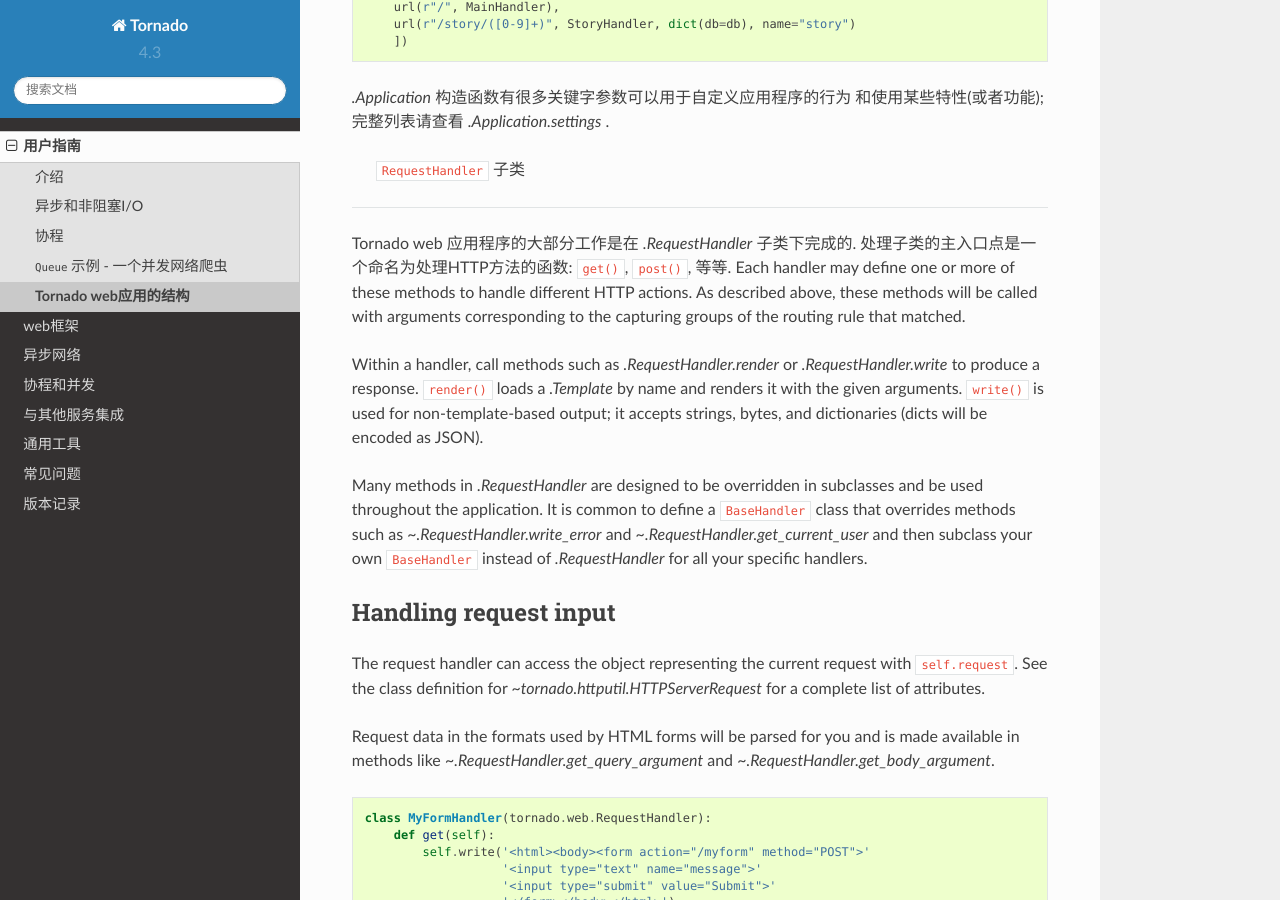
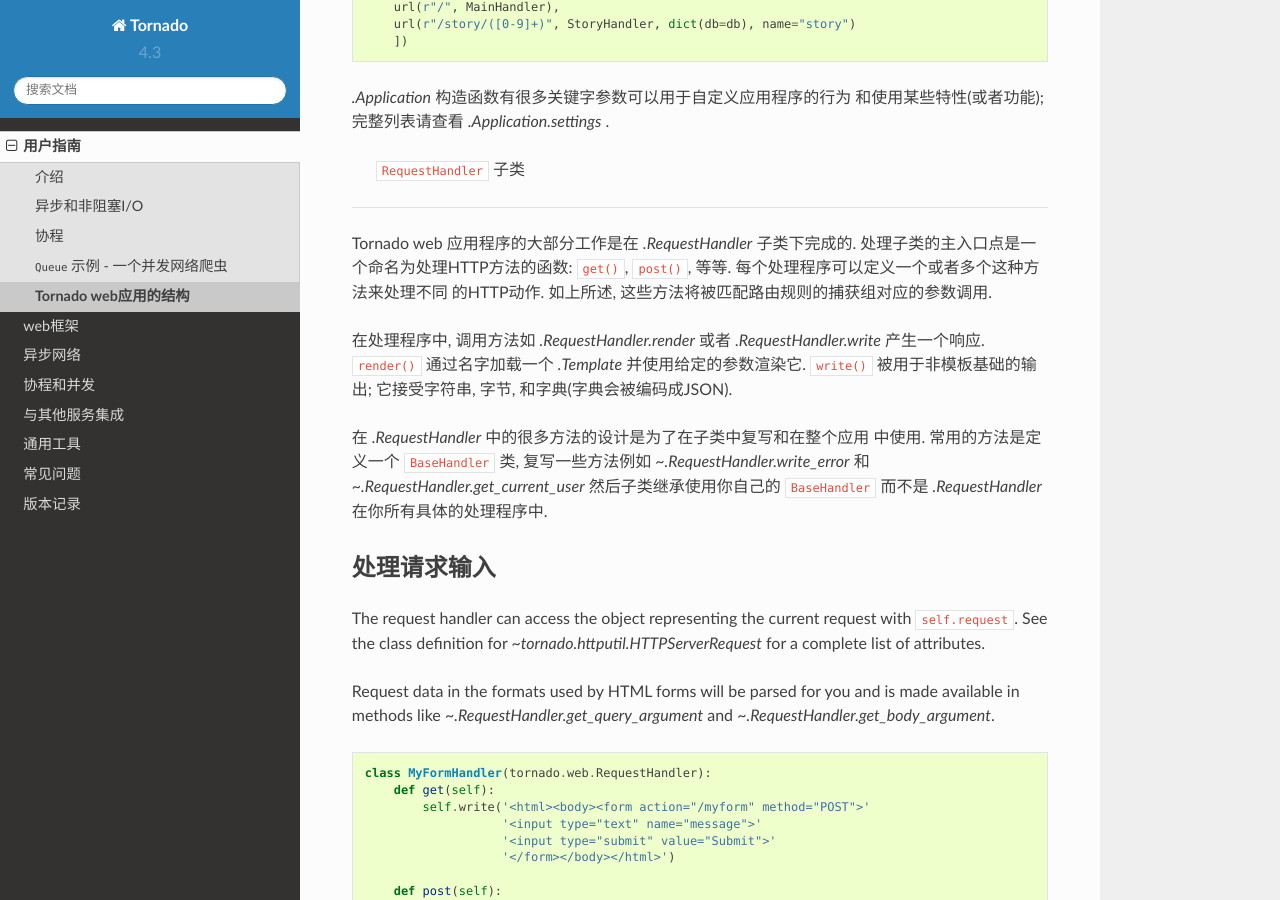
Before and after one commit to tao12345666333/tornado-zh, a Sphinx documentation site: the page built from docs/guide/structure.rst, in a window 1280 px wide and 900 px high, scrolled down 1165 px. Built offline with Sphinx 7.4.7 and the Read the Docs theme 2.0.0, drawn with Linux system fonts in a browser that asks for light colours; pages that are not in the unit, such as notebooks, are missing from menus.

Commit message:
handing request input

```diff
--- a/docs/guide/structure.rst
+++ b/docs/guide/structure.rst
@@ -80,26 +80,21 @@
 
 Tornado web 应用程序的大部分工作是在 `.RequestHandler` 子类下完成的.
 处理子类的主入口点是一个命名为处理HTTP方法的函数: ``get()``,
-``post()``, 等等.  Each handler may define one or more of these methods
-to handle different HTTP actions.  As described above, these methods
-will be called with arguments corresponding to the capturing groups
-of the routing rule that matched.
+``post()``, 等等. 每个处理程序可以定义一个或者多个这种方法来处理不同
+的HTTP动作. 如上所述, 这些方法将被匹配路由规则的捕获组对应的参数调用.
 
-Within a handler, call methods such as `.RequestHandler.render` or
-`.RequestHandler.write` to produce a response.  ``render()`` loads a
-`.Template` by name and renders it with the given
-arguments. ``write()`` is used for non-template-based output; it
-accepts strings, bytes, and dictionaries (dicts will be encoded as
-JSON).
+在处理程序中, 调用方法如 `.RequestHandler.render` 或者
+`.RequestHandler.write` 产生一个响应.  ``render()`` 通过名字加载一个
+`.Template` 并使用给定的参数渲染它. ``write()`` 被用于非模板基础的输
+出; 它接受字符串, 字节, 和字典(字典会被编码成JSON).
 
-Many methods in `.RequestHandler` are designed to be overridden in
-subclasses and be used throughout the application.  It is common
-to define a ``BaseHandler`` class that overrides methods such as
-`~.RequestHandler.write_error` and `~.RequestHandler.get_current_user`
-and then subclass your own ``BaseHandler`` instead of `.RequestHandler`
-for all your specific handlers.
+在 `.RequestHandler` 中的很多方法的设计是为了在子类中复写和在整个应用
+中使用. 常用的方法是定义一个 ``BaseHandler`` 类, 复写一些方法例如
+`~.RequestHandler.write_error` 和 `~.RequestHandler.get_current_user`
+然后子类继承使用你自己的 ``BaseHandler`` 而不是 `.RequestHandler`
+在你所有具体的处理程序中.
 
-Handling request input
+处理请求输入
 ~~~~~~~~~~~~~~~~~~~~~~
 
 The request handler can access the object representing the current
```
